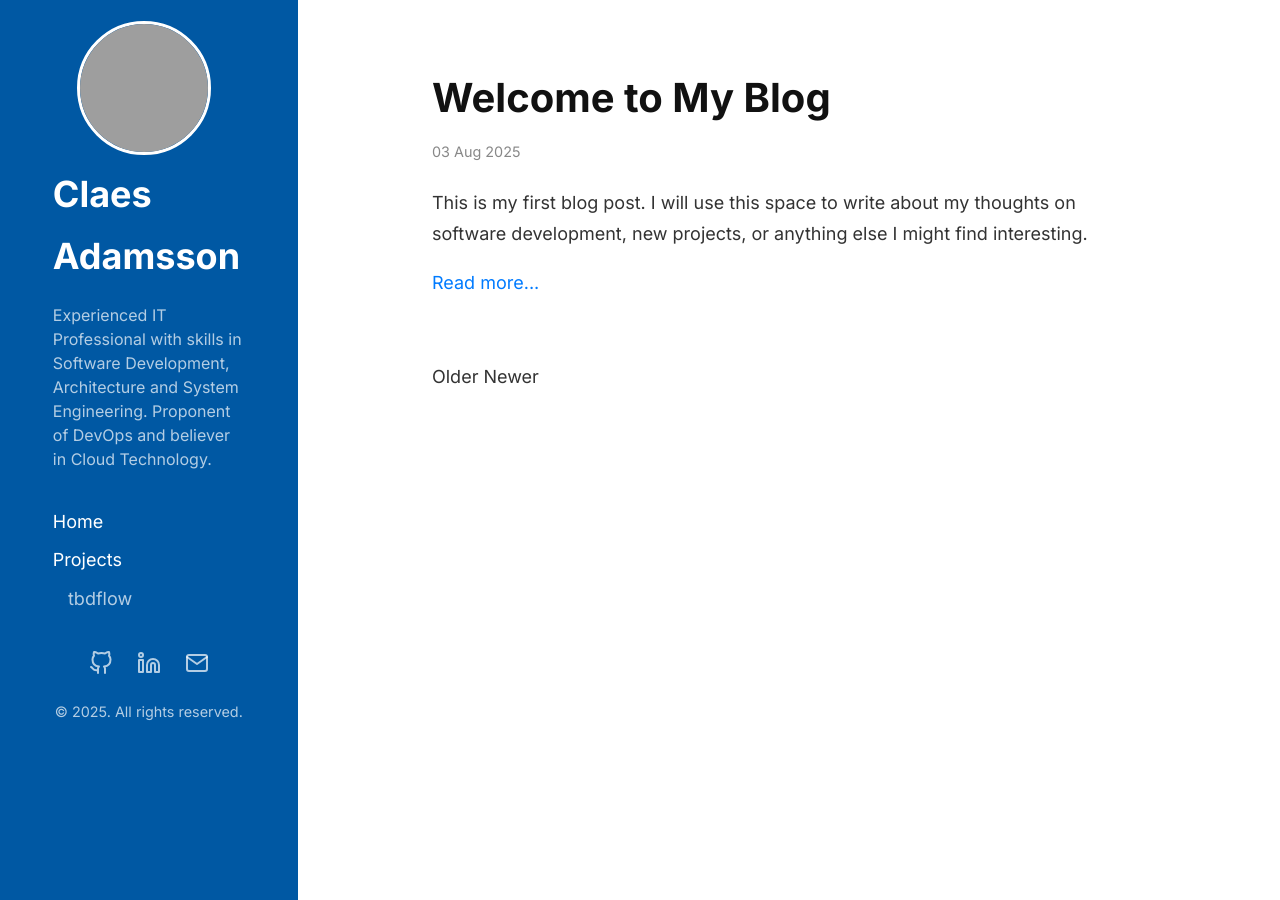
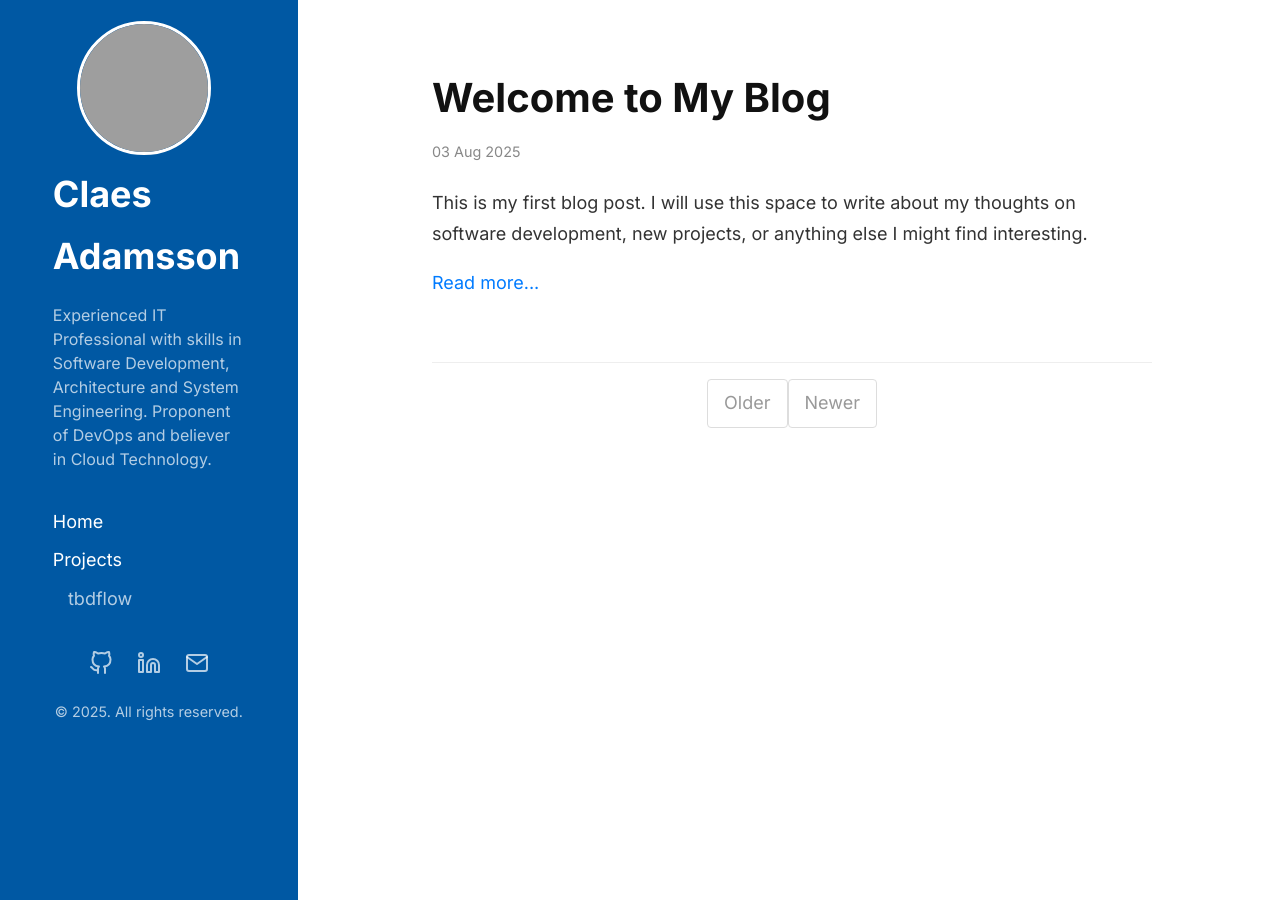
Before and after one commit to cladam/cladam.github.io, a Jekyll site: the page built from index.html, in a window 1280 px wide. Built offline with Jekyll 4.4.1, drawn with Linux system fonts in a browser that asks for light colours; the list of posts is cut into pages by our own code; grey boxes are pictures that could not be loaded.

Commit message:
Update style.css

```diff
--- a/assets/css/style.css
+++ b/assets/css/style.css
@@ -176,6 +176,35 @@
     margin: 2rem 0;
 }
 
+/* Pagination styles */
+.pagination {
+    display: flex;
+    justify-content: space-between;
+    padding: 1rem 0;
+    border-top: 1px solid var(--border-color);
+}
+.pagination-item {
+    padding: 0.5rem 1rem;
+    border: 1px solid var(--border-color);
+    border-radius: 4px;
+    color: var(--link-color);
+}
+.pagination-item.older {
+    margin-left: auto;
+}
+.pagination-item.newer {
+    margin-right: auto;
+}
+.pagination-item:hover {
+    background-color: #f5f5f5;
+    text-decoration: none;
+}
+span.pagination-item {
+    color: #999;
+    border-color: #ddd;
+    cursor: not-allowed;
+}
+
 /* Responsive styles */
 @media (max-width: 992px) {
     .sidebar {
```
